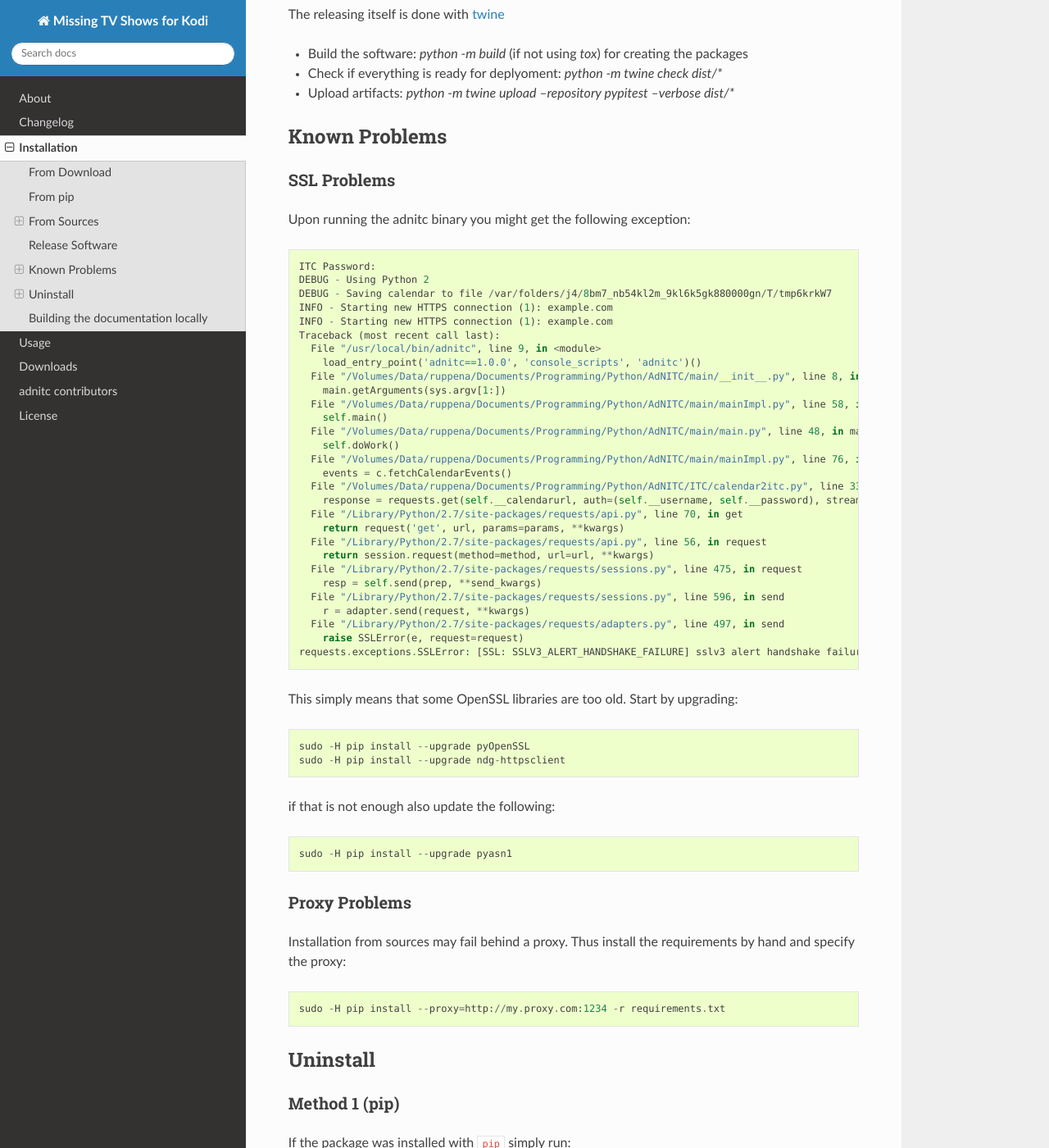
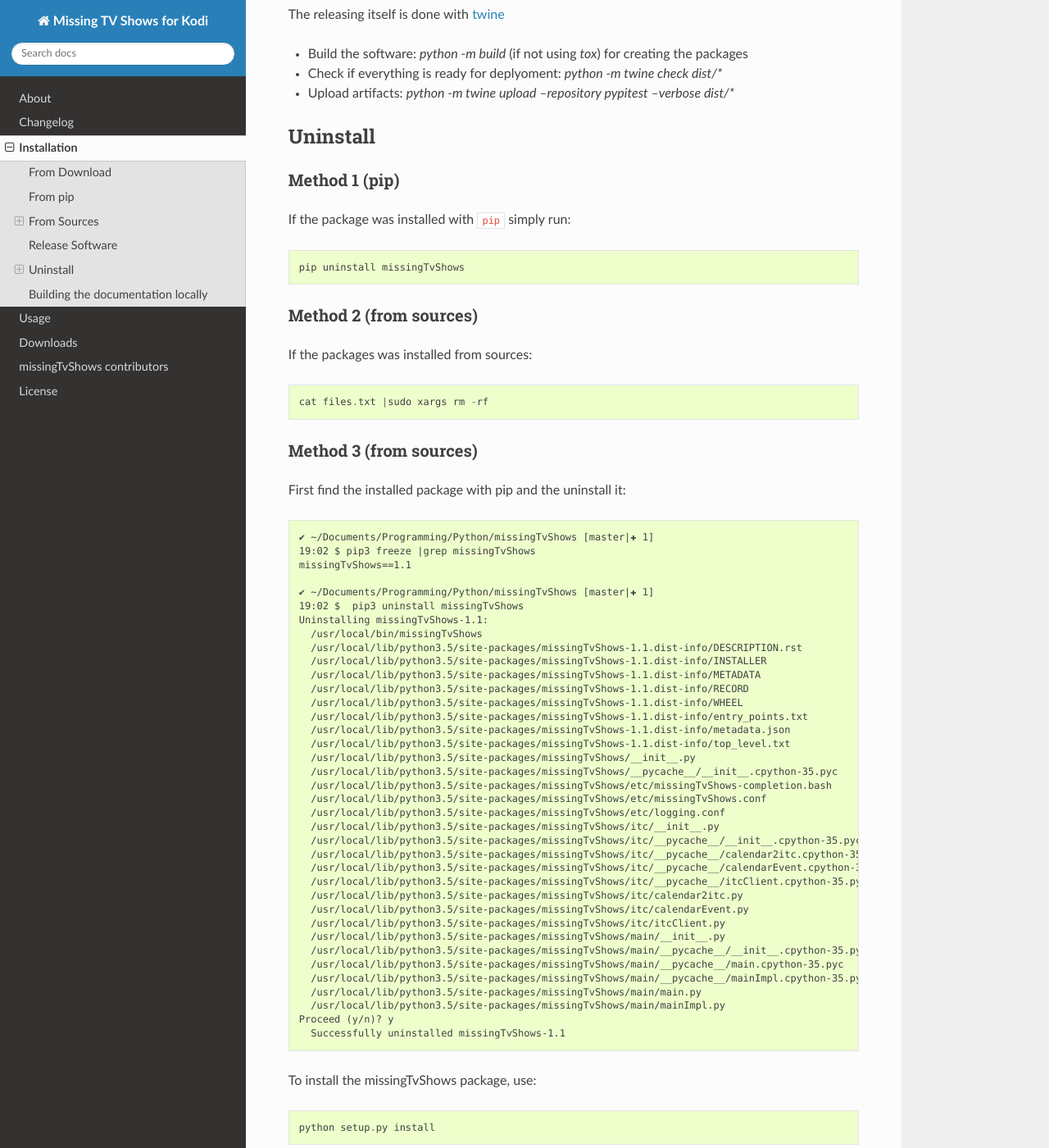
Before and after one commit to digsim/missingTvShows, a Sphinx documentation site: the page built from docs/install.rst, in a window 1280 px wide and 1400 px high, scrolled down 2861 px. Shown: the whole window at 82% size. Built offline with Sphinx 7.4.7 and the Read the Docs theme 3.1.0, drawn with Linux system fonts in a browser that asks for light colours; some of the changed text lies outside the part shown.

Commit message:
📝 docs: better installation instructions

```diff
--- a/docs/credits.rst
+++ b/docs/credits.rst
@@ -1,4 +1,4 @@
-adnitc contributors
+missingTvShows contributors
 ======================
 
 - Andreas Ruppen <andreas.ruppen@gmail.com>
--- a/docs/install.rst
+++ b/docs/install.rst
@@ -118,62 +118,6 @@ The releasing itself is done with `twine <https://twine.readthedocs.io/en/latest
 * Upload artifacts: `python -m twine upload --repository pypitest --verbose dist/*`
 
 
-Known Problems
---------------
-
-SSL Problems
-^^^^^^^^^^^^^
-
-Upon running the adnitc binary you might get the following exception::
-
-    ITC Password:
-    DEBUG - Using Python 2
-    DEBUG - Saving calendar to file /var/folders/j4/8bm7_nb54kl2m_9kl6k5gk880000gn/T/tmp6krkW7
-    INFO - Starting new HTTPS connection (1): example.com
-    INFO - Starting new HTTPS connection (1): example.com
-    Traceback (most recent call last):
-      File "/usr/local/bin/adnitc", line 9, in <module>
-        load_entry_point('adnitc==1.0.0', 'console_scripts', 'adnitc')()
-      File "/Volumes/Data/ruppena/Documents/Programming/Python/AdNITC/main/__init__.py", line 8, in main
-        main.getArguments(sys.argv[1:])
-      File "/Volumes/Data/ruppena/Documents/Programming/Python/AdNITC/main/mainImpl.py", line 58, in getArguments
-        self.main()
-      File "/Volumes/Data/ruppena/Documents/Programming/Python/AdNITC/main/main.py", line 48, in main
-        self.doWork()
-      File "/Volumes/Data/ruppena/Documents/Programming/Python/AdNITC/main/mainImpl.py", line 76, in doWork
-        events = c.fetchCalendarEvents()
-      File "/Volumes/Data/ruppena/Documents/Programming/Python/AdNITC/ITC/calendar2itc.py", line 33, in fetchCalendarEvents
-        response = requests.get(self.__calendarurl, auth=(self.__username, self.__password), stream=True, verify=False, proxies=self.__proxies)
-      File "/Library/Python/2.7/site-packages/requests/api.py", line 70, in get
-        return request('get', url, params=params, **kwargs)
-      File "/Library/Python/2.7/site-packages/requests/api.py", line 56, in request
-        return session.request(method=method, url=url, **kwargs)
-      File "/Library/Python/2.7/site-packages/requests/sessions.py", line 475, in request
-        resp = self.send(prep, **send_kwargs)
-      File "/Library/Python/2.7/site-packages/requests/sessions.py", line 596, in send
-        r = adapter.send(request, **kwargs)
-      File "/Library/Python/2.7/site-packages/requests/adapters.py", line 497, in send
-        raise SSLError(e, request=request)
-    requests.exceptions.SSLError: [SSL: SSLV3_ALERT_HANDSHAKE_FAILURE] sslv3 alert handshake failure (_ssl.c:590)
-
-
-This simply means that some OpenSSL libraries are too old. Start by upgrading::
-
-    sudo -H pip install --upgrade pyOpenSSL
-    sudo -H pip install --upgrade ndg-httpsclient
-
-if that is not enough also update the following::
-
-    sudo -H pip install --upgrade pyasn1
-
-Proxy Problems
-^^^^^^^^^^^^^^^
-
-Installation from sources may fail behind a proxy. Thus install the requirements by hand and specify the proxy::
-
-    sudo -H pip install --proxy=http://my.proxy.com:1234 -r requirements.txt
-
-
 Uninstall
 ----------
 
@@ -182,7 +126,7 @@ Method 1 (pip)
 
 If the package was installed with ``pip`` simply run::
 
-    pip uninstall adnitc
+    pip uninstall missingTvShows
 
 Method 2 (from sources)
 ^^^^^^^^^^^^^^^^^^^^^^^
@@ -196,47 +140,47 @@ Method 3  (from sources)
 
 First find the installed package with pip and the uninstall it::
 
-    ✔ ~/Documents/Programming/Python/AdNITC [master|✚ 1]
-    19:02 $ pip3 freeze |grep adnitc
-    adnitc==1.1
+    ✔ ~/Documents/Programming/Python/missingTvShows [master|✚ 1]
+    19:02 $ pip3 freeze |grep missingTvShows
+    missingTvShows==1.1
 
-    ✔ ~/Documents/Programming/Python/AdNITC [master|✚ 1]
-    19:02 $  pip3 uninstall adnitc
-    Uninstalling adnitc-1.1:
-      /usr/local/bin/adnitc
-      /usr/local/lib/python3.5/site-packages/adnitc-1.1.dist-info/DESCRIPTION.rst
-      /usr/local/lib/python3.5/site-packages/adnitc-1.1.dist-info/INSTALLER
-      /usr/local/lib/python3.5/site-packages/adnitc-1.1.dist-info/METADATA
-      /usr/local/lib/python3.5/site-packages/adnitc-1.1.dist-info/RECORD
-      /usr/local/lib/python3.5/site-packages/adnitc-1.1.dist-info/WHEEL
-      /usr/local/lib/python3.5/site-packages/adnitc-1.1.dist-info/entry_points.txt
-      /usr/local/lib/python3.5/site-packages/adnitc-1.1.dist-info/metadata.json
-      /usr/local/lib/python3.5/site-packages/adnitc-1.1.dist-info/top_level.txt
-      /usr/local/lib/python3.5/site-packages/adnitc/__init__.py
-      /usr/local/lib/python3.5/site-packages/adnitc/__pycache__/__init__.cpython-35.pyc
-      /usr/local/lib/python3.5/site-packages/adnitc/etc/adnitc-completion.bash
-      /usr/local/lib/python3.5/site-packages/adnitc/etc/adnitc.conf
-      /usr/local/lib/python3.5/site-packages/adnitc/etc/logging.conf
-      /usr/local/lib/python3.5/site-packages/adnitc/itc/__init__.py
-      /usr/local/lib/python3.5/site-packages/adnitc/itc/__pycache__/__init__.cpython-35.pyc
-      /usr/local/lib/python3.5/site-packages/adnitc/itc/__pycache__/calendar2itc.cpython-35.pyc
-      /usr/local/lib/python3.5/site-packages/adnitc/itc/__pycache__/calendarEvent.cpython-35.pyc
-      /usr/local/lib/python3.5/site-packages/adnitc/itc/__pycache__/itcClient.cpython-35.pyc
-      /usr/local/lib/python3.5/site-packages/adnitc/itc/calendar2itc.py
-      /usr/local/lib/python3.5/site-packages/adnitc/itc/calendarEvent.py
-      /usr/local/lib/python3.5/site-packages/adnitc/itc/itcClient.py
-      /usr/local/lib/python3.5/site-packages/adnitc/main/__init__.py
-      /usr/local/lib/python3.5/site-packages/adnitc/main/__pycache__/__init__.cpython-35.pyc
-      /usr/local/lib/python3.5/site-packages/adnitc/main/__pycache__/main.cpython-35.pyc
-      /usr/local/lib/python3.5/site-packages/adnitc/main/__pycache__/mainImpl.cpython-35.pyc
-      /usr/local/lib/python3.5/site-packages/adnitc/main/main.py
-      /usr/local/lib/python3.5/site-packages/adnitc/main/mainImpl.py
+    ✔ ~/Documents/Programming/Python/missingTvShows [master|✚ 1]
+    19:02 $  pip3 uninstall missingTvShows
+    Uninstalling missingTvShows-1.1:
+      /usr/local/bin/missingTvShows
+      /usr/local/lib/python3.5/site-packages/missingTvShows-1.1.dist-info/DESCRIPTION.rst
+      /usr/local/lib/python3.5/site-packages/missingTvShows-1.1.dist-info/INSTALLER
+      /usr/local/lib/python3.5/site-packages/missingTvShows-1.1.dist-info/METADATA
+      /usr/local/lib/python3.5/site-packages/missingTvShows-1.1.dist-info/RECORD
+      /usr/local/lib/python3.5/site-packages/missingTvShows-1.1.dist-info/WHEEL
+      /usr/local/lib/python3.5/site-packages/missingTvShows-1.1.dist-info/entry_points.txt
+      /usr/local/lib/python3.5/site-packages/missingTvShows-1.1.dist-info/metadata.json
+      /usr/local/lib/python3.5/site-packages/missingTvShows-1.1.dist-info/top_level.txt
+      /usr/local/lib/python3.5/site-packages/missingTvShows/__init__.py
+      /usr/local/lib/python3.5/site-packages/missingTvShows/__pycache__/__init__.cpython-35.pyc
+      /usr/local/lib/python3.5/site-packages/missingTvShows/etc/missingTvShows-completion.bash
+      /usr/local/lib/python3.5/site-packages/missingTvShows/etc/missingTvShows.conf
+      /usr/local/lib/python3.5/site-packages/missingTvShows/etc/logging.conf
+      /usr/local/lib/python3.5/site-packages/missingTvShows/itc/__init__.py
+      /usr/local/lib/python3.5/site-packages/missingTvShows/itc/__pycache__/__init__.cpython-35.pyc
+      /usr/local/lib/python3.5/site-packages/missingTvShows/itc/__pycache__/calendar2itc.cpython-35.pyc
+      /usr/local/lib/python3.5/site-packages/missingTvShows/itc/__pycache__/calendarEvent.cpython-35.pyc
+      /usr/local/lib/python3.5/site-packages/missingTvShows/itc/__pycache__/itcClient.cpython-35.pyc
+      /usr/local/lib/python3.5/site-packages/missingTvShows/itc/calendar2itc.py
+      /usr/local/lib/python3.5/site-packages/missingTvShows/itc/calendarEvent.py
+      /usr/local/lib/python3.5/site-packages/missingTvShows/itc/itcClient.py
+      /usr/local/lib/python3.5/site-packages/missingTvShows/main/__init__.py
+      /usr/local/lib/python3.5/site-packages/missingTvShows/main/__pycache__/__init__.cpython-35.pyc
+      /usr/local/lib/python3.5/site-packages/missingTvShows/main/__pycache__/main.cpython-35.pyc
+      /usr/local/lib/python3.5/site-packages/missingTvShows/main/__pycache__/mainImpl.cpython-35.pyc
+      /usr/local/lib/python3.5/site-packages/missingTvShows/main/main.py
+      /usr/local/lib/python3.5/site-packages/missingTvShows/main/mainImpl.py
     Proceed (y/n)? y
-      Successfully uninstalled adnitc-1.1
+      Successfully uninstalled missingTvShows-1.1
 
 
 
-To install the adnitc package, use::
+To install the missingTvShows package, use::
 
   python setup.py install
 
@@ -253,8 +197,8 @@ To build the documentation follow these steps:
 
 .. code-block:: bash
 
-    $ git clone http://digsim.is-a-geek.com/rhode/AdNITC
-    $ cd adnitc
+    $ git clone http://digsim.is-a-geek.com/rhode/missingTvShows
+    $ cd missingTvShows
     $ virtualenv-2.7 .
     $ source bin/activate
     $ pip install -r requirements_docs.txt --extra-index-url http://pypi.is-a-geek.com/simple --trusted-host pypi.is-a-geek.com
```
Also changed, not shown: other parts of docs/install.rst (+1 -1 lines), 1 other file.
